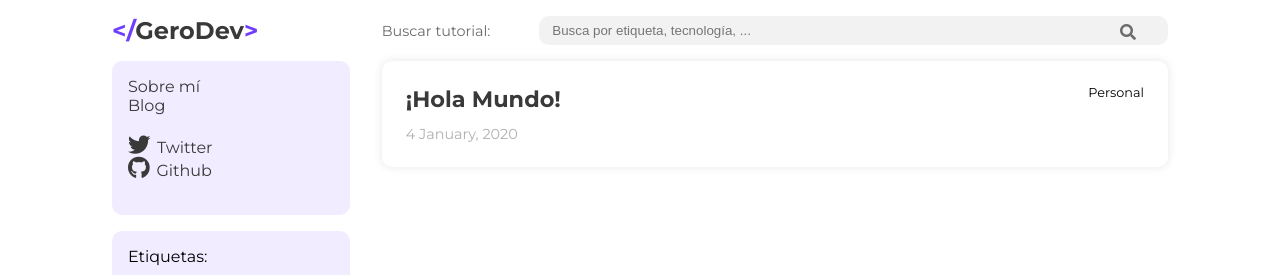
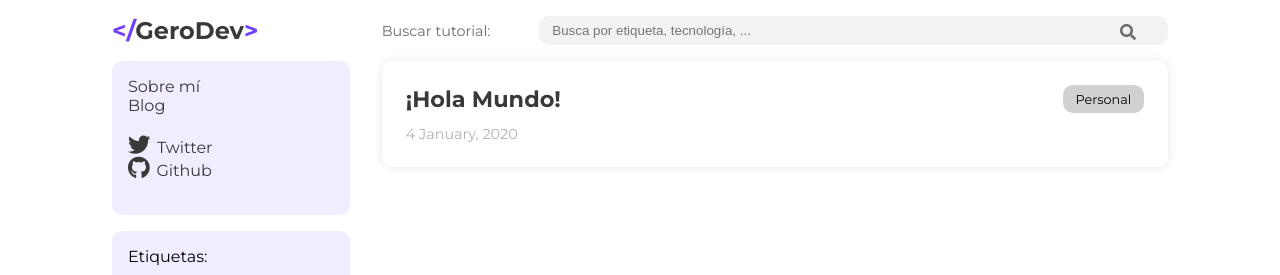
Before and after one commit to Rosten98/gerodev, a Jekyll site: the page built from index.html, in a window 1280 px wide. Shown: the top 275 px of the page. Built offline with Jekyll 4.4.1, drawn with Linux system fonts in a browser that asks for light colours; some web fonts are replaced.

Commit message:
Added radius to an element

```diff
--- a/_sass/_layout.scss
+++ b/_sass/_layout.scss
@@ -127,6 +127,9 @@ main {
   }
   .post-tag{
     font-size: .8em;
+    border-radius: 10px;
+    background: #D1D1D1;
+    padding: .5em 1em;
   }
 }
 
```
